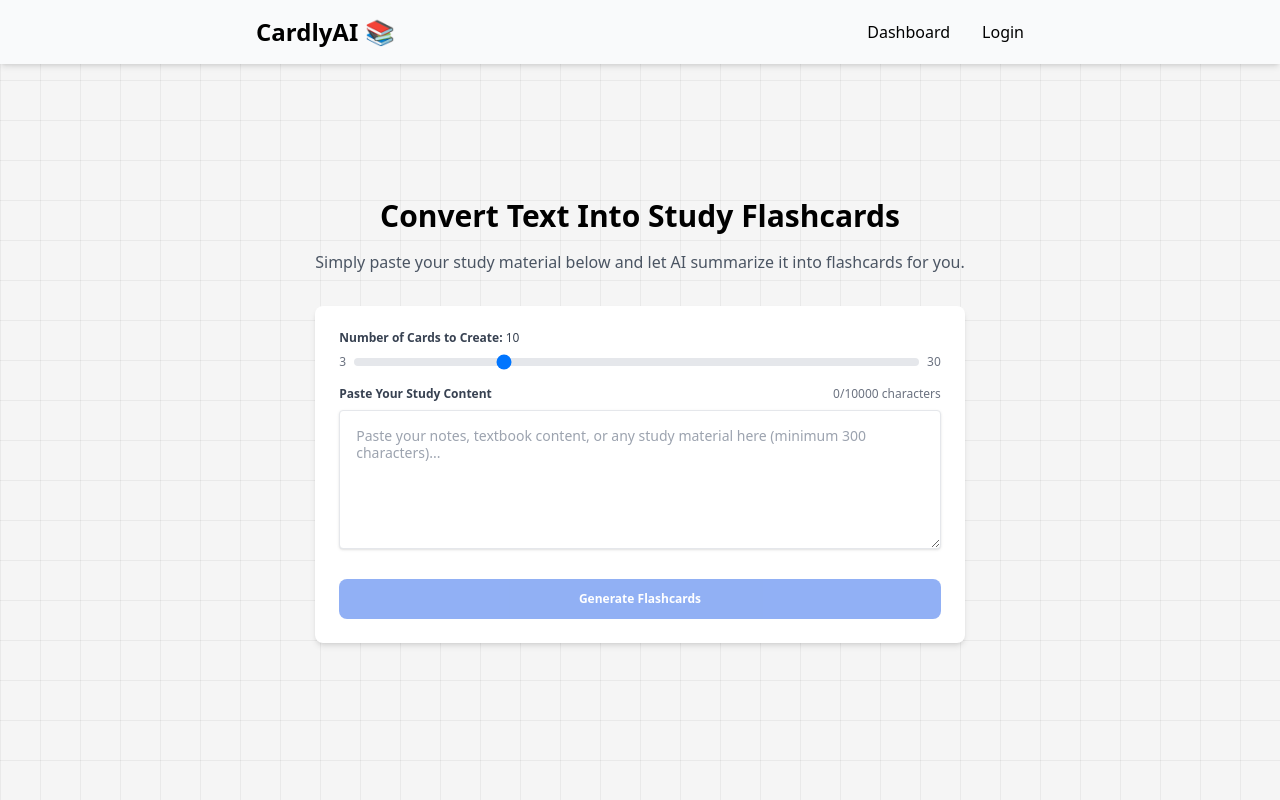
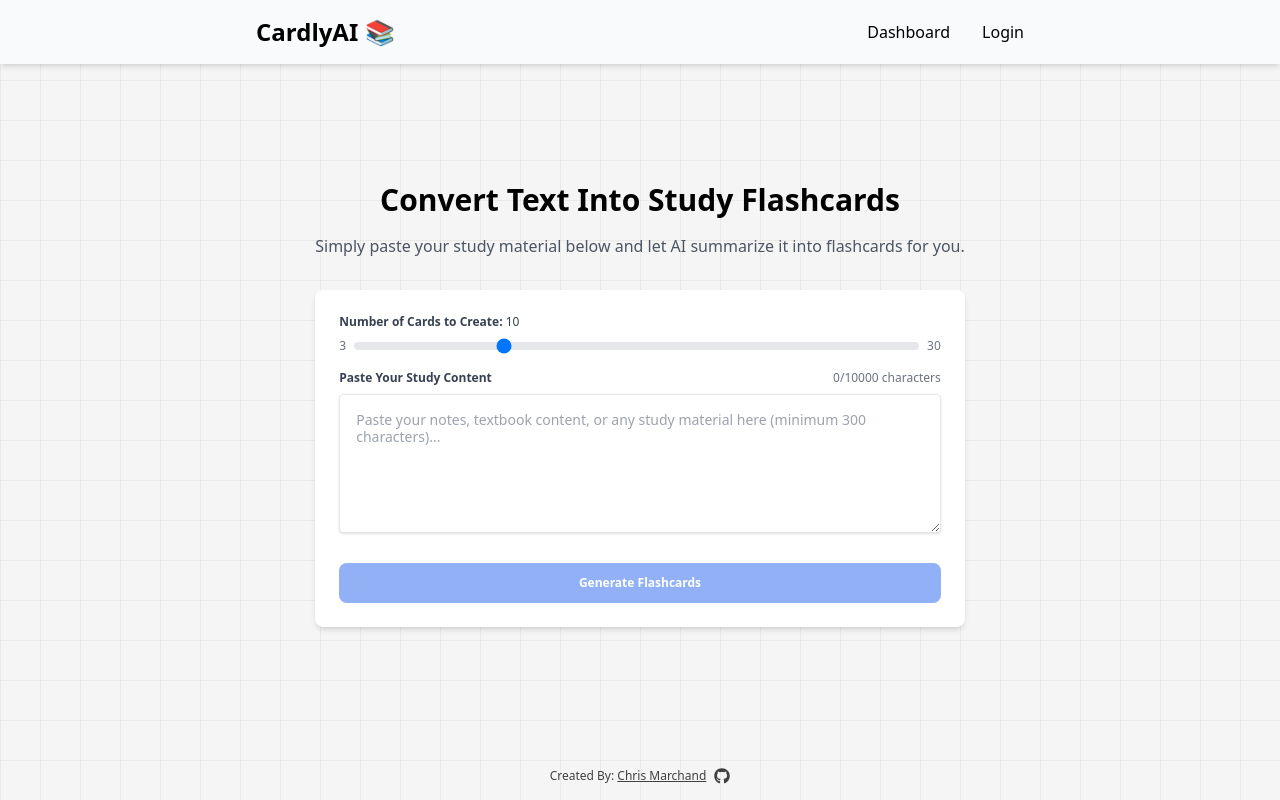
Before and after one commit to marchchris/CardlyAI, a React (Create React App) app in the folder client/: page / in a window 1280 px wide. Built offline with nearby package versions, Linux system fonts and the light colour scheme; no server answers.

Commit message:
added credits to home page

```diff
--- a/client/src/pages/home.js
+++ b/client/src/pages/home.js
@@ -1,7 +1,7 @@
 import { useState, useRef, useEffect } from "react";
 import { useNavigate } from "react-router-dom";
 import Navbar from "../components/navbar";
-import FloatingIcons from "../components/FloatingIcons";
+import { FaGithub } from "react-icons/fa";
 import { generateDeck } from "../utils/databaseRoutes";
 import { FaSpinner } from "react-icons/fa";
 
@@ -209,11 +209,10 @@ export default function Home() {
                     <button
                         onClick={handleGenerateFlashcards}
                         disabled={loading || charCount === 0 || charCount < MIN_CHARS || charCount > MAX_CHARS}
-                        className={`w-full bg-blue-600 text-white py-3 px-6 rounded-lg font-semibold transition-colors flex items-center justify-center 2xl:text-sm text-xs ${
-                            loading || charCount === 0 || charCount < MIN_CHARS || charCount > MAX_CHARS
+                        className={`w-full bg-blue-600 text-white py-3 px-6 rounded-lg font-semibold transition-colors flex items-center justify-center 2xl:text-sm text-xs ${loading || charCount === 0 || charCount < MIN_CHARS || charCount > MAX_CHARS
                                 ? 'opacity-50 cursor-not-allowed'
                                 : 'hover:bg-blue-700'
-                        }`}
+                            }`}
                     >
                         {loading ? (
                             <>
@@ -230,6 +229,14 @@ export default function Home() {
                 <div className="hidden 2xl:block mt-6 text-center text-sm text-gray-500">
                     <p>No account required. Try it out now!</p>
                 </div>
+
+
+            </div>
+            <div className="flex justify-center items-center text-neutral-700 mb-4 space-x-2">
+                <a href="https://marchchris.github.io/" className="text-xs hover:text-black">Created By: <u>Chris Marchand</u></a>
+                <a href="https://github.com/marchchris" className="text-neutral-700 hover:text-black">
+                    <FaGithub size={16} />
+                </a>
             </div>
         </div>
     );
```
